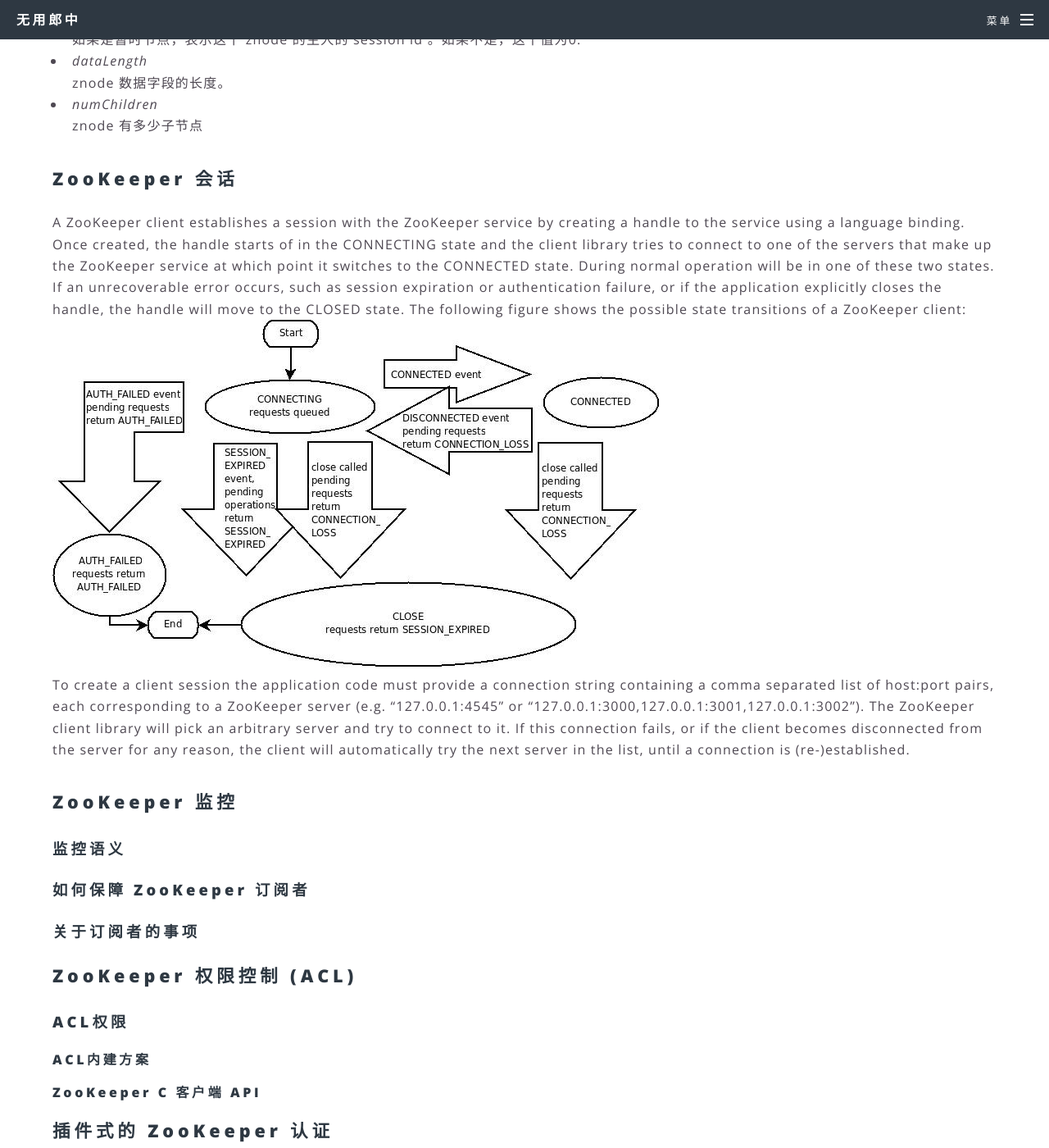
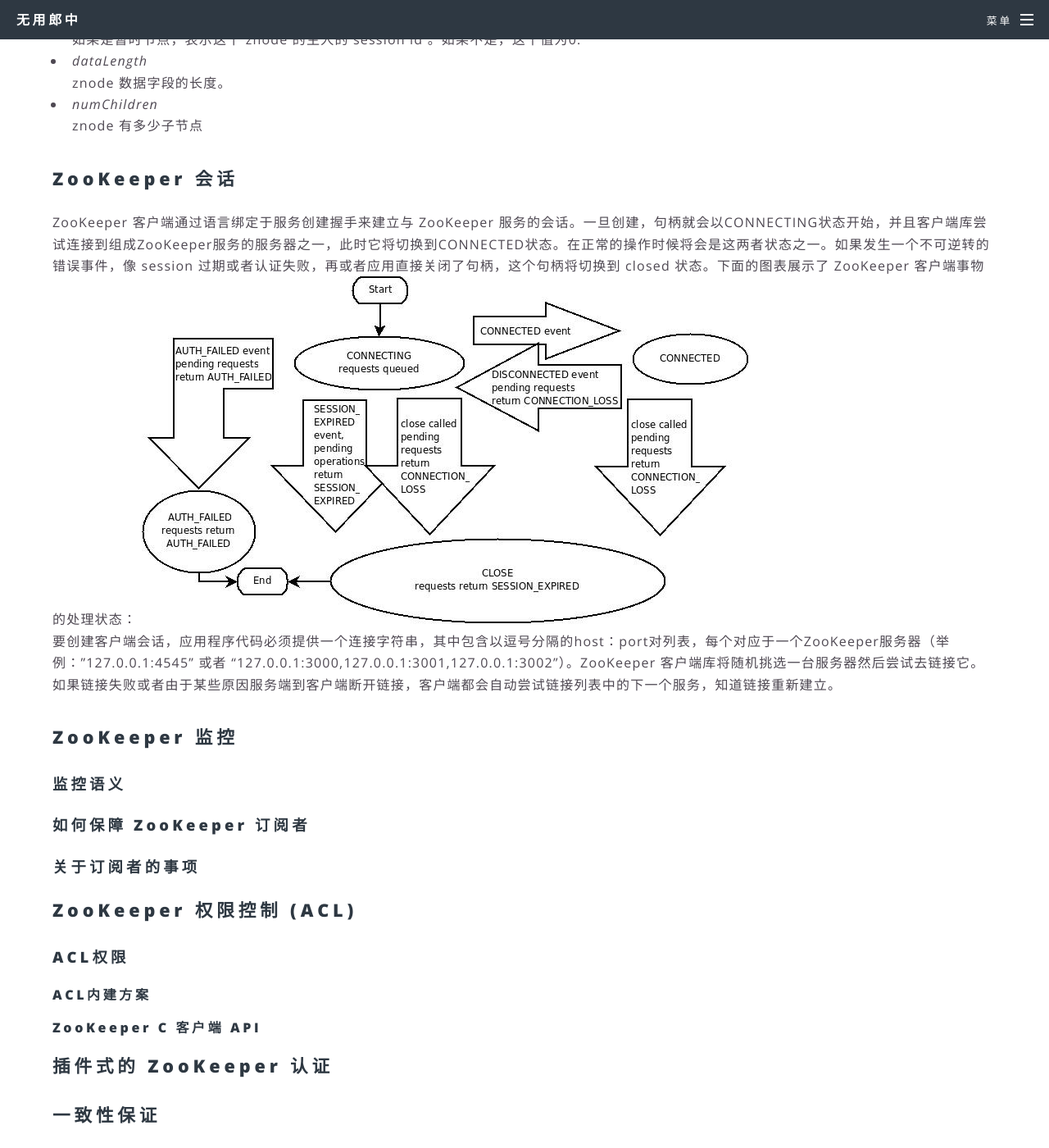
Before and after one commit to fantasylion/fantasylion.github.io, a Jekyll site: the page built from _posts/2018-03-20-zookeeper-guide-chinese.md, in a window 1280 px wide and 1400 px high, scrolled down 3546 px. Shown: the whole window at 82% size. Built offline with Jekyll 4.4.1, drawn with Linux system fonts in a browser that asks for light colours; comment, search, counter and statistics services are not loaded.

Commit message:
Update 2018-03-20-zookeeper-guide-chinese.md

```diff
--- a/_posts/2018-03-20-zookeeper-guide-chinese.md
+++ b/_posts/2018-03-20-zookeeper-guide-chinese.md
@@ -101,9 +101,10 @@
 
 
 ## ZooKeeper 会话
-A ZooKeeper client establishes a session with the ZooKeeper service by creating a handle to the service using a language binding. Once created, the handle starts of in the CONNECTING state and the client library tries to connect to one of the servers that make up the ZooKeeper service at which point it switches to the CONNECTED state. During normal operation will be in one of these two states. If an unrecoverable error occurs, such as session expiration or authentication failure, or if the application explicitly closes the handle, the handle will move to the CLOSED state. The following figure shows the possible state transitions of a ZooKeeper client:
+ZooKeeper 客户端通过语言绑定于服务创建握手来建立与 ZooKeeper 服务的会话。一旦创建，句柄就会以CONNECTING状态开始，并且客户端库尝试连接到组成ZooKeeper服务的服务器之一，此时它将切换到CONNECTED状态。在正常的操作时候将会是这两者状态之一。如果发生一个不可逆转的错误事件，像 session 过期或者认证失败，再或者应用直接关闭了句柄，这个句柄将切换到 closed 状态。下面的图表展示了 ZooKeeper 客户端事物的处理状态：
 ![结构图](http://fantasylion.github.io/images/state_dia.jpg)<br>
-To create a client session the application code must provide a connection string containing a comma separated list of host:port pairs, each corresponding to a ZooKeeper server (e.g. "127.0.0.1:4545" or "127.0.0.1:3000,127.0.0.1:3001,127.0.0.1:3002"). The ZooKeeper client library will pick an arbitrary server and try to connect to it. If this connection fails, or if the client becomes disconnected from the server for any reason, the client will automatically try the next server in the list, until a connection is (re-)established.
+要创建客户端会话，应用程序代码必须提供一个连接字符串，其中包含以逗号分隔的host：port对列表，每个对应于一个ZooKeeper服务器（举例："127.0.0.1:4545" 或者 "127.0.0.1:3000,127.0.0.1:3001,127.0.0.1:3002"）。ZooKeeper 客户端库将随机挑选一台服务器然后尝试去链接它。如果链接失败或者由于某些原因服务端到客户端断开链接，客户端都会自动尝试链接列表中的下一个服务，知道链接重新建立。
+
 
 ## ZooKeeper 监控
 ### 监控语义
```
